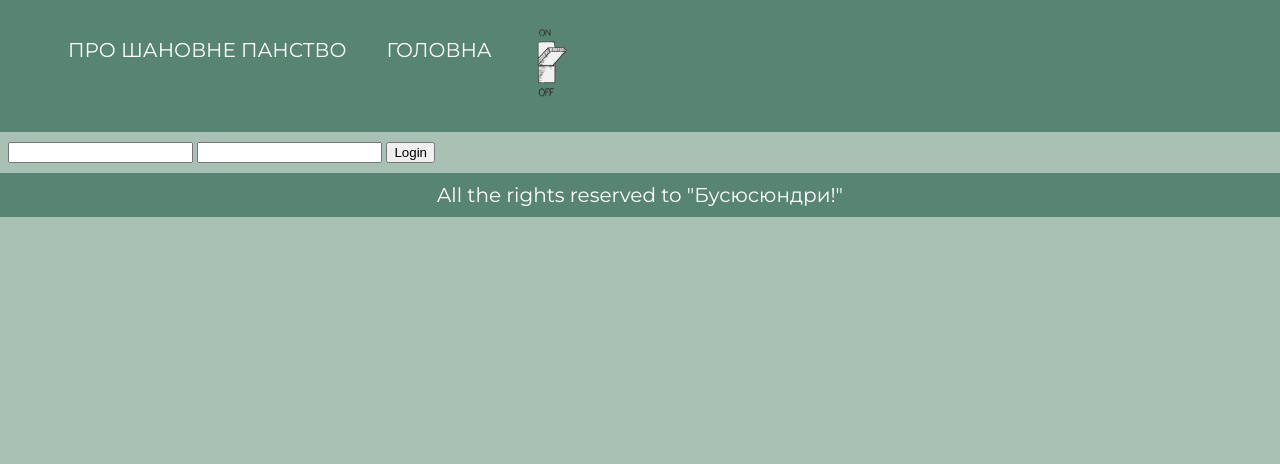
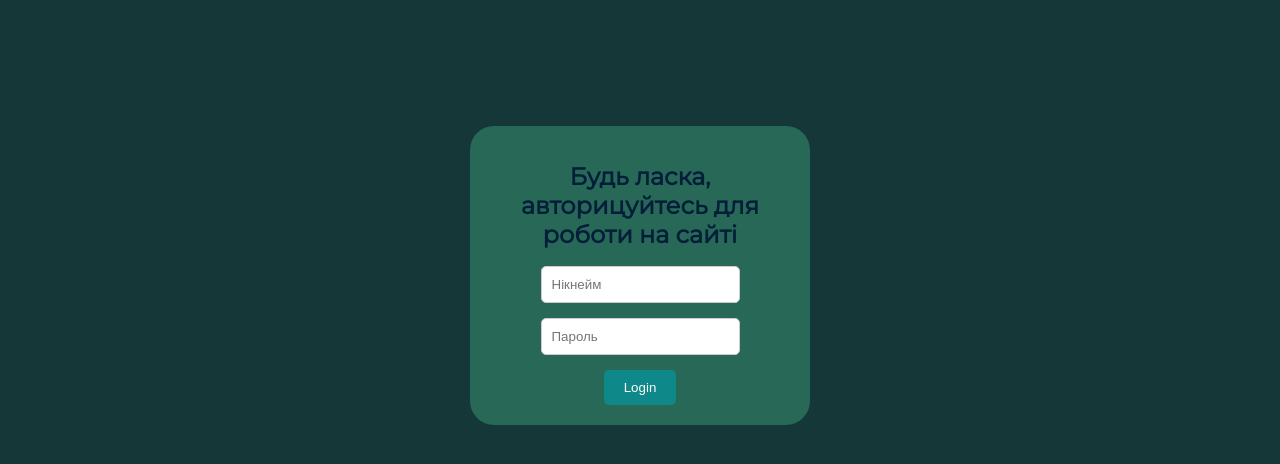
Before and after one commit to BuryachenkoSofia/ShanPan, a Django app: page /accounts/login/ in a window 1280 px wide. Shown: the top 464 px of the page. Run offline with Django 4.2, Linux system fonts and the light colour scheme.

Commit message:
🟨Change the login window

```diff
--- /dev/null
+++ b/app/static/css/login.css
@@ -0,0 +1,46 @@
+@import url('https://fonts.googleapis.com/css2?family=Montserrat:ital@0;1&display=swap');
+
+body{
+  background-color: #163737;
+  text-align: center;
+  font-family: 'Montserrat', sans-serif;
+}
+h1 {
+  font-size: 24px;
+  font-weight: bold;
+  color: #041e3a;
+  text-align: center;
+  width: 100%;
+}
+
+form {
+  max-width: 300px;
+  margin: 0 auto;
+  text-align: center;
+  background-color: #276857;
+  padding: 20px;
+  border-radius: 24px;
+  margin-top: 10%;
+}
+
+input[type="text"],
+input[type="password"] {
+  padding: 10px;
+  margin-bottom: 15px;
+  border: 1px solid #ccc;
+  border-radius: 5px;
+}
+
+button {
+  padding: 10px 20px;
+  background-color: #0e8888;
+  color: #fff;
+  border: none;
+  border-radius: 5px;
+  cursor: pointer;
+  transition: background-color 0.3s;
+}
+
+button:hover {
+  background-color: #3a7d7d;
+}
--- a/app/static/css/styles.css
+++ b/app/static/css/styles.css
@@ -69,6 +69,9 @@ footer{
 
 .menu>ul {
   display: flex;
+  justify-content: center;
+  margin: 0;
+  padding: 0;
 }
 
 .menu>ul li {
@@ -82,9 +85,10 @@ footer{
   text-transform: uppercase;
   transition: all 0.3s ease;
   color: var(--text-color);
-  padding: 10px;
+  padding-top: 22px;
   display: block;
-  height: 50px;
+  /* height: 50px; */
+  justify-content: center;
 }
 
 .menu>ul li a:hover {
--- a/app/templates/app/base.html
+++ b/app/templates/app/base.html
@@ -24,11 +24,11 @@
           </ul>
         </li>
         <li><a href="{% url 'Home' %}">Головна</a></li>
+        <li><a href="{% url 'Profile' %}">Особистий кабінет</a></li>
         <li>
           <button id="theme-switcher">
             <img id="theme-image" src="{% static 'img/on.png' %}" alt="Тема">
           </button>
-
         </li>
       </ul>
     </nav>
--- a/app/templates/registration/login.html
+++ b/app/templates/registration/login.html
@@ -1,11 +1,25 @@
-{% extends 'app/base.html' %}
+{% load static %}
+<!DOCTYPE html>
+<html data-theme="dark">
 
-{% block main %}
-<form method="POST">
-  {% csrf_token %}
-  <input type="text" name="username" id="username">
-  <input type="password" name="password" id="password">
-  <button>Login</button>
-  {{ form.errors }}
-</form>
-{% endblock %}
+<head>
+  <meta charset="utf-8">
+  <meta name="viewport" content="width=device-width">
+  <title>Авторизація</title>
+  <link rel="stylesheet" href="{% static 'css/login.css'%}" type="text/css">
+  <script src="{% static 'js/scripts.js' %}"></script>
+</head>
+<body>
+  <main>
+    <form method="POST">
+      <h1>Будь ласка, авторицуйтесь для роботи на сайті</h1>
+      {% csrf_token %}
+      <input placeholder="Нікнейм" type="text" name="username" id="username"><br>
+      <input placeholder="Пароль" type="password" name="password" id="password"><br>
+      <button>Login</button>
+      <!-- {{ form.errors }} -->
+    </form>
+  </main>
+
+</body>
+</html>
```
Also changed, not shown: app/templates/app/profile.html (+5 -5 lines), app/views.py (+7 -0 lines), db.sqlite3.
